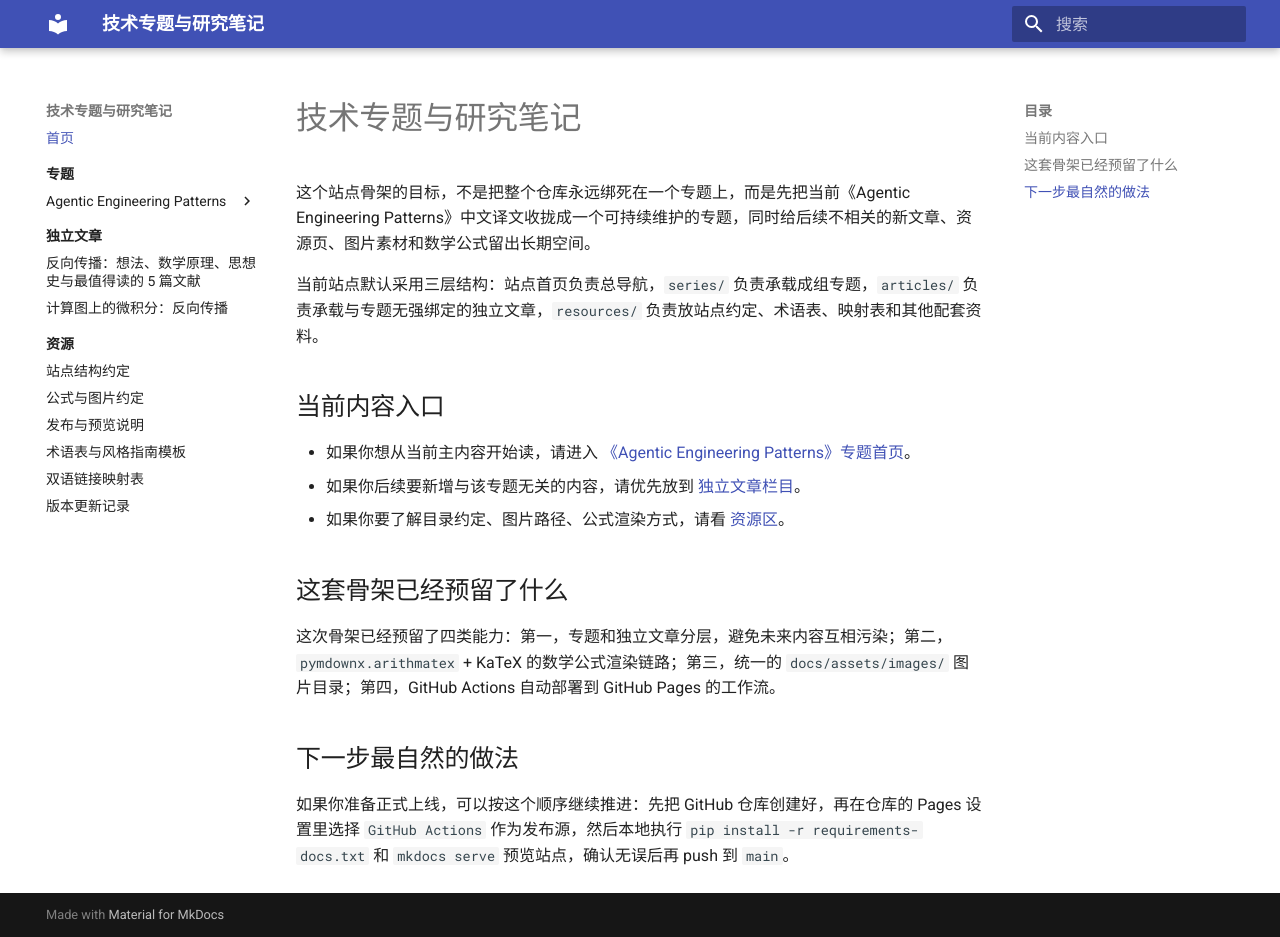
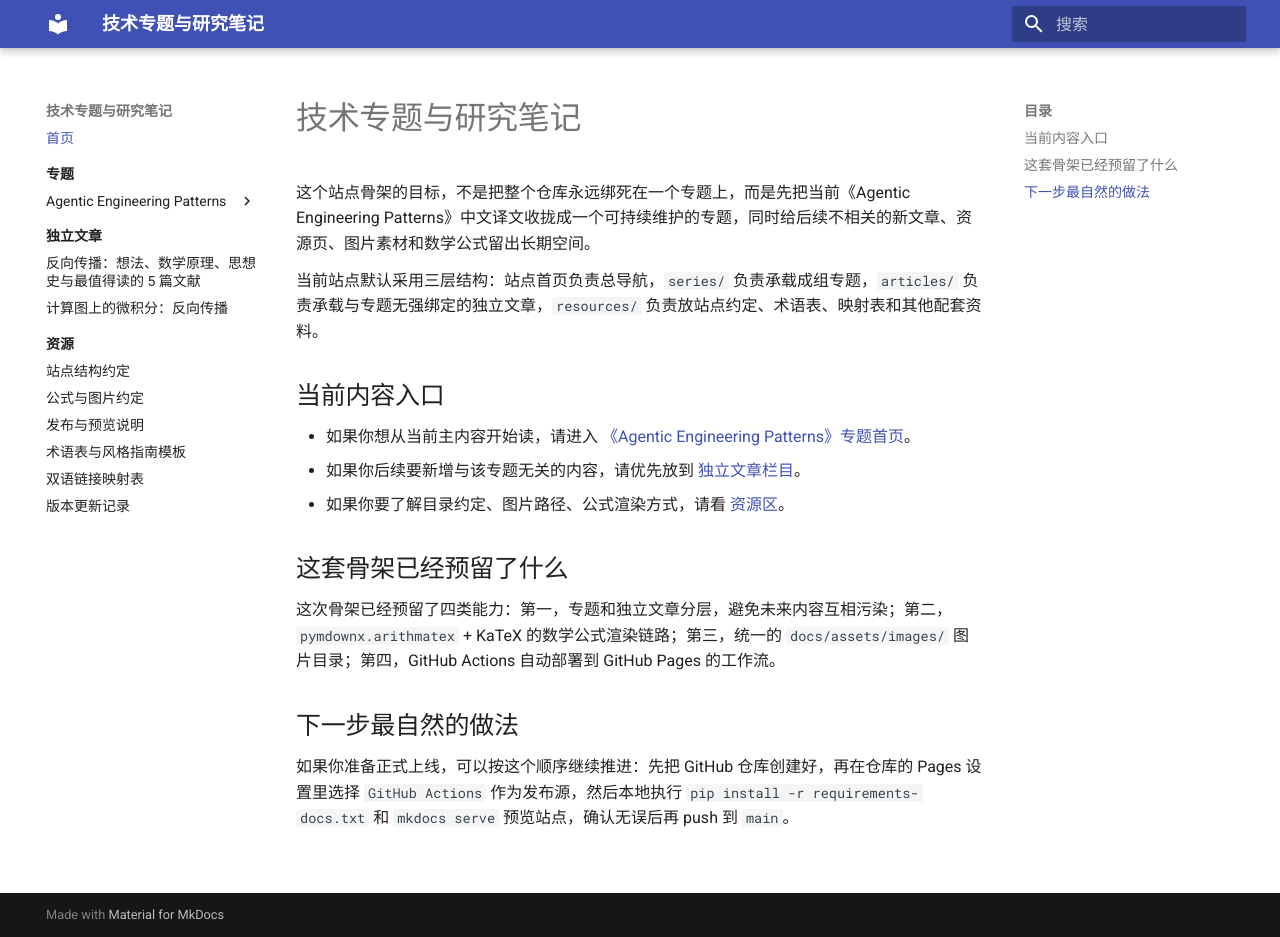
Before and after one commit to mypopydev/mypopydev.github.io, an MkDocs documentation site: the page built from docs/index.md, in a window 1280 px wide and 937 px high. Built offline with MkDocs 1.6.1 and Material for MkDocs 9.7.7, drawn with Linux system fonts in a browser that asks for light colours.

Commit message:
Change padding for math
Signed-off-by: Jun Zhao <barryjzhao@tencent.com>

```diff
--- a/docs/assets/stylesheets/extra.css
+++ b/docs/assets/stylesheets/extra.css
@@ -9,9 +9,36 @@
 .katex-display {
   overflow-x: auto;
   overflow-y: hidden;
-  padding: 0.5rem 0;
+  padding: 0.1rem 0;
 }
 
 .md-typeset figure {
   margin: 1.25rem auto;
 }
+
+.md-typeset h2 {
+  margin-top: 1.35em;
+  margin-bottom: 0.45em;
+}
+
+.md-typeset h3 {
+  margin-top: 1.1em;
+  margin-bottom: 0.35em;
+}
+
+.md-typeset p {
+  margin: 0.7em 0;
+}
+
+.md-typeset div.arithmatex {
+  margin: 0.15rem 0;
+}
+
+.md-typeset p:has(> img) {
+  margin: 0.55rem 0;
+}
+
+.md-typeset ul,
+.md-typeset ol {
+  margin: 0.55em 0;
+}
```
